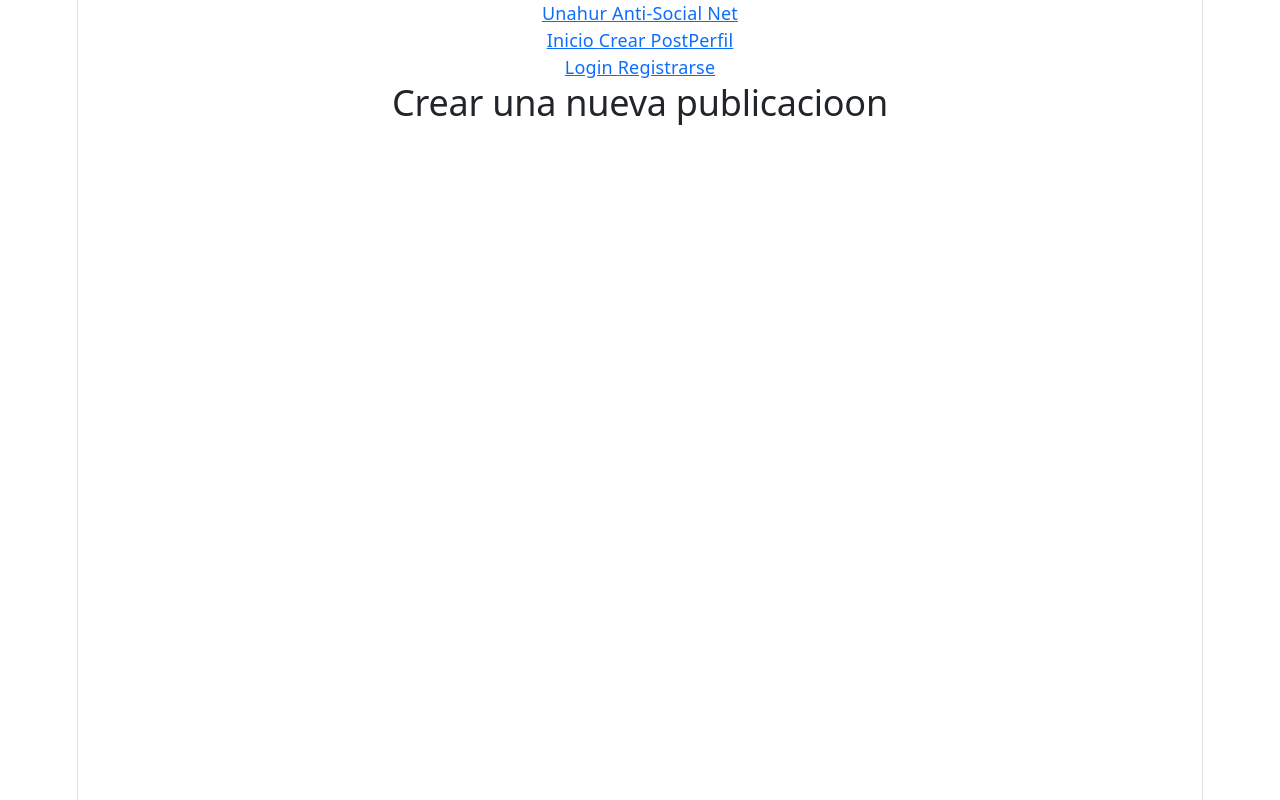
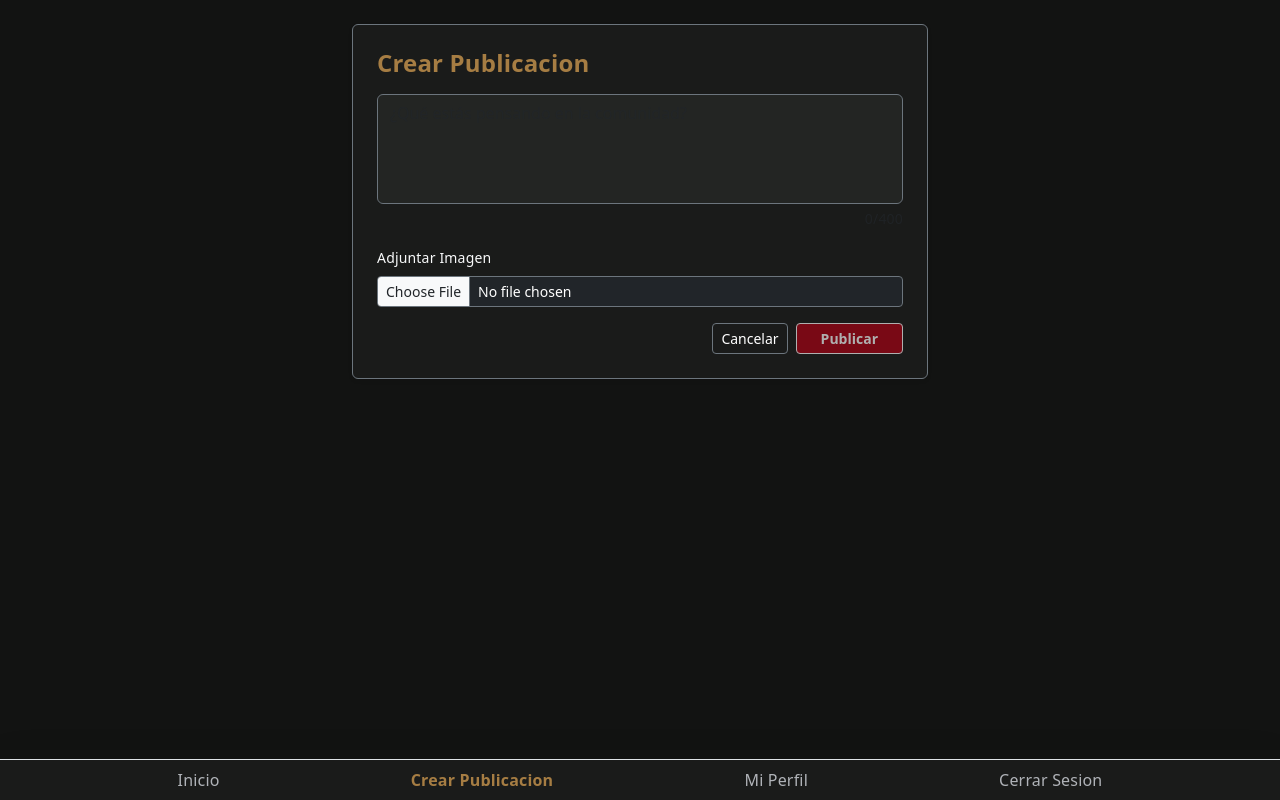
Before and after one commit to EleaBorstner/unahurAntiSocial-frontend, a React (Vite) app: page /create-post in a window 1280 px wide. Built offline with nearby package versions, Linux system fonts and the light colour scheme.

Commit message:
Mas modificaciones en home, y creacion de createPost

```diff
--- a/src/components/Navbar.tsx
+++ b/src/components/Navbar.tsx
@@ -1,19 +1,22 @@
 import { NavLink, } from 'react-router-dom';
 
 function Navbar(){
+    const getNavStyle = ({isActive}: {isActive: boolean}) => ({
+      color: isActive ? '#a67d43' : '#b0b3b8',
+      fontWeight: isActive ? 'bold' : 'normal',
+      textDecoration: 'none',
+    })
+
     return(
-        <nav>
-          <NavLink to="/"> Unahur Anti-Social Net</NavLink>
-          <div>
-            <NavLink to="/"> Inicio </NavLink>
-            <NavLink to="/create-post">Crear Post</NavLink>
-            <NavLink to="/profile">Perfil</NavLink>
-          </div>
-
-          <div>
-            <NavLink to="/login" > Login </NavLink>
-            <NavLink to="/register"> Registrarse </NavLink>
-          </div>
+        <nav
+          className="fixed-bottom border-top py-2 px-3 shadow-lg"
+          style={{backgroundColor: '#1a1b1a', borderColor: '#333 !important'}}>
+            <div className="container d-flex justify-content-around align-items-center">
+                <NavLink to="/" style={getNavStyle}>Inicio</NavLink>
+                <NavLink to="/create-post" style={getNavStyle}>Crear Publicacion</NavLink>
+                <NavLink to="/profile" style={getNavStyle}>Mi Perfil</NavLink>
+                <NavLink to="/login" style={getNavStyle}>Cerrar Sesion</NavLink>
+            </div>
         </nav>
     )
 }
--- a/src/index.css
+++ b/src/index.css
@@ -1,23 +1,19 @@
 :root {
-  --text: #6b6375;
-  --text-h: #08060d;
-  --bg: #fff;
-  --border: #e5e4e7;
-  --code-bg: #f4f3ec;
-  --accent: #aa3bff;
-  --accent-bg: rgba(170, 59, 255, 0.1);
-  --accent-border: rgba(170, 59, 255, 0.5);
-  --social-bg: rgba(244, 243, 236, 0.5);
-  --shadow:
-    rgba(0, 0, 0, 0.1) 0 10px 15px -3px, rgba(0, 0, 0, 0.05) 0 4px 6px -2px;
+  --text: #d1d5db;
+  --text-h: #f8f9fa;
+  --bg: #121312;
+  --border: #2e303a;
+  --code-bg: #1a1b1a;
+  --accent: #a67d43;
+  --accent-bg: rgba(166, 125, 67, 0.15);
+  --accent-border: rgba(166, 125, 67, 0.5);
 
   --sans: system-ui, 'Segoe UI', Roboto, sans-serif;
   --heading: system-ui, 'Segoe UI', Roboto, sans-serif;
   --mono: ui-monospace, Consolas, monospace;
 
-  font: 18px/145% var(--sans);
+  font: 16px/145% var(--sans);
   letter-spacing: 0.18px;
-  color-scheme: light dark;
   color: var(--text);
   background: var(--bg);
   font-synthesis: none;
@@ -51,59 +47,43 @@
 }
 
 #root {
-  width: 1126px;
-  max-width: 100%;
-  margin: 0 auto;
-  text-align: center;
-  border-inline: 1px solid var(--border);
-  min-height: 100svh;
+  width: 100%;
+  min-height: 100vh;
   display: flex;
   flex-direction: column;
   box-sizing: border-box;
+  background-color: #121312;
 }
 
 body {
   margin: 0;
+  padding: 0;
+  width: 100%;
+  min-height: 100vh;
+  background-color: #121312 !important;
+  color: #f8f9fa;
 }
 
 h1,
-h2 {
+h2,
+h3,
+h4,
+h5,
+h6 {
   font-family: var(--heading);
   font-weight: 500;
   color: var(--text-h);
 }
 
-h1 {
-  font-size: 56px;
-  letter-spacing: -1.68px;
-  margin: 32px 0;
-  @media (max-width: 1024px) {
-    font-size: 36px;
-    margin: 20px 0;
-  }
-}
-h2 {
-  font-size: 24px;
-  line-height: 118%;
-  letter-spacing: -0.24px;
-  margin: 0 0 8px;
-  @media (max-width: 1024px) {
-    font-size: 20px;
-  }
-}
 p {
   margin: 0;
 }
 
-code,
-.counter {
+code {
   font-family: var(--mono);
   display: inline-flex;
   border-radius: 4px;
   color: var(--text-h);
-}
-
-code {
   font-size: 15px;
   line-height: 135%;
   padding: 4px 8px;
--- a/src/pages/CreatePost.tsx
+++ b/src/pages/CreatePost.tsx
@@ -1,7 +1,99 @@
+import {useState} from 'react'
+import { useNavigate } from 'react-router-dom';
+import { crearPost } from '../services/postService';
+
 function CreatePost() {
+  const [contenido, setContenido] = useState('')
+  const [imagen, setImagen] = useState<File | null>(null)
+  const [loading, setLoading] = useState(false)
+  const [error, setError] = useState('')
+  const navigate = useNavigate()
+
+  const MAX_CARACTERS = 400
+
+  const handleImagenChange = (e: React.ChangeEvent<HTMLInputElement>) => {
+    if (e.target.files && e.target.files[0]) {
+      const archivo = e.target.files[0]
+      if (archivo.type === 'image/jpeg' || archivo.type === 'image/png') {
+        setImagen(archivo)
+        setError('')
+      } else {
+        setError('Por favor, seleccione unicamente imagenes en formato JPG o PNG.')
+        e.target.value = ''
+      }
+    }
+  }
+
+  const handleSubmit = async (e: React.FormEvent) => {
+    e.preventDefault()
+    if (!contenido.trim()) return
+
+    setLoading(true)
+    try {
+      await crearPost(contenido)
+      navigate('/')
+    } catch (err) {
+      setError('No se puso publicar. Verifique la conexion con el servidor.')
+      setLoading(false)
+    }
+  }
+
   return (
-    <div>
-      <h2>Crear una nueva publicacioon </h2>
+    <div className="container py-4" style={{maxWidth: '600px'}}>
+      <div className="p-4 rounded border border-secondary shadow-sm" style={{backgroundColor: '#1a1b1a'}}>
+        <h4 className="fw-bold mb-3" style={{color: '#a67d43'}}>Crear Publicacion</h4>
+
+        {error && <div className='alert alert-danger py-2 small'>{error}</div>}
+
+        <form onSubmit={handleSubmit}>
+          <div className="mb-3">
+            <textarea
+              className="form-control border-secondary"
+              rows={4}
+              placeholder="¿Qué estás pensando en la comunidad?"
+              value={contenido}
+              maxLength={MAX_CARACTERS}
+              onChange={(e) => setContenido(e.target.value)}
+              style={{resize: 'none', backgroundColor: '#232523', color: '#ffffff'}}
+            />
+            <div className="d-flex justify-content-end mt-1">
+              <small className={`${contenido.length >= MAX_CARACTERS ? 'text-danger' : 'text-muted'}`}>
+                {contenido.length}/{MAX_CARACTERS}
+              </small>
+            </div>
+          </div>
+
+          <div className="mb-3">
+            <label htmlFor="formFile" className="form-label small text-light">Adjuntar Imagen</label>
+            <input
+              className="form-control form-control-sm bg-dark text-white border-secondary"
+              type="file"
+              id="formFile"
+              accept=".jpg, .jpeg, .png"
+              onChange={handleImagenChange}
+            />
+            {imagen && <small className="text-success mt-1 d-block">Imagen seleccionada: {imagen.name}</small>}
+          </div>
+
+          <div className="d-flex justify-content-end gap-2">
+            <button
+              type="button"
+              className="btn btn-outline-secondary btn-sm text-white"
+              onClick={() => navigate('/')}
+            >
+              Cancelar
+            </button>
+            <button
+              type="submit"
+              className="btn btn-sm text-white fw-bold px-4"
+              style={{backgroundColor: '#ad0013'}}
+              disabled={loading || !contenido.trim()}
+            >
+              {loading ? 'Publicando...' : 'Publicar'}
+            </button>
+          </div>
+        </form>
+      </div>
     </div>
   );
 }
--- a/src/pages/Home.tsx
+++ b/src/pages/Home.tsx
@@ -7,12 +7,14 @@ import { Link } from "react-router-dom";
 //import Button from "react-bootstrap/Button"
 //import Badge from "react-bootstrap/Badge"
 import { obtenerPosts } from "../services/postService"
-import type { Post } from "../types"
+import { obtenerUsuario } from "../services/userService";
+import type { User, Post } from "../types"
 
 function Home() {
     const [posts, setPosts] = useState<Post[]>([])
     const [loading, setLoading] = useState<boolean>(true)
     const [error, setError] = useState<string | null>(null)
+    const [usuariosSugeridos, setUsuariosSugeridos] = useState<User[]>([]);
 
     useEffect(() => {
         obtenerPosts().then((data) => {
@@ -23,40 +25,77 @@ function Home() {
             setError('No se pudo conectar con el servidor para cargar las publicaciones.')
             setLoading(false)
         })
+
+        obtenerUsuario().then((data) => {
+            setUsuariosSugeridos(data);
+        }).catch((err) => {
+            console.error('Error al cargar usuarios sugeridos', err)
+        })
     }, [])
 
     return (
-        <main>
-            {/* Banner de bienvenida */}
-            <section>
-                <h1>Bienvenido a UnaHur Anti-Social Net</h1>
-                <p>
-                    La red social oficial de nuestra comunidad universitaria. Conectate, compati tus ideas y enterate de lo que pasa en el campus.
+        <div style={{ backgroundColor: '#121312', minHeight: '100vh', color: '#f8f9fa' }} className="pb-5">
+            <header className="container-fluid py-3 border-bottom border-secondary d-flex justify-content-end align-item-center px-4">
+                <div className="d-fex align-item-center gap-2">
+                    <div
+                        className="rounded-circle bg-secondary d-flex justify-content-center align-item-center text-white fw-bold"
+                        style={{ width: '40px', height: '40px', backgroundColor: randomColor(), fontSize: '1.1rem'}}>
+                        MS
+                    </div>
+                    <span className="fw-bold" style={{ color: '#a67d43' }}>(Perfil)</span>
+                </div>
+            </header>
+
+            <div className="container py-4">
+                <div className="row">
+
+                    <aside className="col-12 col-lg-3 mb-4 mb-lg-0">
+                        <div className="p-3 rounded border border-secondary shadow-sm" style={{backgroundColor: '#1a1b1a'}}>
+                            <h5 className="fw-bold mb-3" style={{color: '#a67d43'}}>A quien seguir</h5>
+
+                            <div className="d-flex flex-column gap-3">
+                                {usuariosSugeridos.length > 0 ? (
+                                    usuariosSugeridos.slice(0, 4).map((user) => (
+                                        <div key={user.id} className="d-flex justify-content-between align-items-center gap-2">
+                                            <div className="text-start">
+                                                <p className="mb-0 fw-bold small text-white">{user.nickName}</p>
+                                                <small style={{color: '#b0b3b8', fontSize: '0.8rem'}}>{user.email}</small>
+                                            </div>
+                                            <button className="btn btn-sm text-white fw-bold px-3" style={{backgroundColor: '#ad0013', fontSize: '0.75rem'}}>Seguir</button>
+                                        </div>
+                                    ))
+                                ) : (
+                                    <small className="text-muted-light">No hay usuarios sugeridos</small>
+                                )}
+                            </div>
+                        </div>
+                    </aside>
+
+                    <section className="col-12 col-lg-6">
+
+                        <div className="p-4 mb-4 rounded border shadow" style={{backgroundColor: '#1a1b1a', borderColor: '#a67d43 !important'}}>
+                            <h2 className="fw-bold" style={{color: '#a67d43'}}>¡Bienvenido a UnaHur Anti-Social Net!</h2>
+                            <p className="text-secondary text-light mb-0">
+                                La red social de nuestra comunidad. Conectate, compartí tus ideas y enterate de lo que pasa en el campus libre de presiones.
                             </p>
-            </section>
+                        </div>
 
-            {/* Seccion "Sobre Nosotros" */}
-            <section>
-                <h2>Soobre Nosotros</h2>
-                <p>
-                    Un espacio libre de presiones sociales tradicionales, diseñado por estudiantes de la UNAHUR para fomentar la colaboracion, el intercambio tecnico y la buena onda entre todos.
-                </p>
-            </section>
-
-            {/* Feed de publicaciones recientes */}
-            <section>
-                <h2>Feed de Publicaciones Recientes</h2>
+                        <h4 className="mb-3 fw-bold" style={{color: '#a67d43'}}>Publicaciones</h4>
 
                         {loading ? (
-                    <p>Cargando publicaciones...</p>
+                            <div className="text-center py-5">
+                                <p className="text-muted">Cargando publicaciones...</p>
+                            </div>
                         ) : error ? (
-                    <p>{error}</p>
+                            <div className="alert alert-danger text-center" role="alert">
+                                {error}
+                            </div>
                         ) : posts.length > 0 ? (
-                    <div>
+                            <div className="d-flex flex-column gap-3">
                                 {posts.map((post) => (
-                            <article key={post.id}>
+                                    <article key={post.id} className="p-4 rounded border border-secondary shadow-sm" style={{backgroundColor: '#1a1b1a'}}>
                                         {/* Descripcion de la publicacion */}
-                                <p>
+                                        <p className="text-white mb-3">
                                             {post.description.length > 100
                                                 ? `${post.description.substring(0, 100)}...`
                                                 : post.description}
@@ -64,7 +103,7 @@ function Home() {
 
                                         {/* Imagenes de las publicaciones (si las hay) */}
                                         {post.images && post.images.length > 0 && (
-                                    <div>
+                                            <div className="mb-3">
                                                 {post.images.map((img) => (
                                                     <img key={img.id} src={img.url} alt={`Imagen del post ${post.id}`}> </img>
                                                 ))}
@@ -73,23 +112,52 @@ function Home() {
 
                                         {/* Etiquetas de la publicacion */}
                                         {post.tags && post.tags.length > 0 && (
-                                    <div>
+                                            <div className="mb-3">
                                                 {post.tags.map((tag) => (
                                                     <span key={tag.id}>#{tag.name} </span>
                                                 ))}
                                             </div>
                                         )}
-
-                                <Link to={`/post/${post.id}`}>Ver mas</Link>
+                                        <div>
+                                            <small className="text-muted">Comentarios: {post.comments ? post.comments.length : 0}</small>
+                                            <Link to={`/post/${post.id}`} className="btn btn-sm text-white fw-bold" style={{backgroundColor: '#ad0013'}}>Ver mas</Link>
+                                        </div>
                                     </article>
                                 ))}
                             </div>
                         ) : (
+                            <div className="text-center py-5 text-muted">
                                 <p>No hay publicaciones disponibles todavia.</p>
+                            </div>
                         )}
                     </section>
-        </main>
+
+                    <aside className="col-12 col-lg-3 d-none d-lg-block">
+                        <div className="p-3 rounded border border-secondary shadow-sm" style={{backgroundColor: '#1a1b1a'}}>
+                            <h5 className="fw-bold mb-2" style={{color: '#a67d43'}}>Sobre Nosotros</h5>
+                            <p className="text-light small mb-0">
+                                Un espacio diseñado por estudiantes de la UNAHUR para fomentar la colaboración técnica y el intercambio libre entre todos.
+                            </p>
+                        </div>
+                    </aside>
+                </div>
+            </div>
+        </div>
     );
 }
 
+function randomColor() {
+    const colores = [
+        '#ad0013',
+        '#a67d43',
+        '#5865F2',
+        '#2d7d46',
+        '#b85c37',
+        '#7c3aed',
+        '#0284c7'
+    ]
+    const indiceAleatorio = Math.floor(Math.random() * colores.length)
+    return colores[indiceAleatorio]
+}
+
 export default Home
```
Also changed, not shown: src/services/postService.ts (+23 -0 lines). Lines whose indentation alone changed are shown as unchanged.
